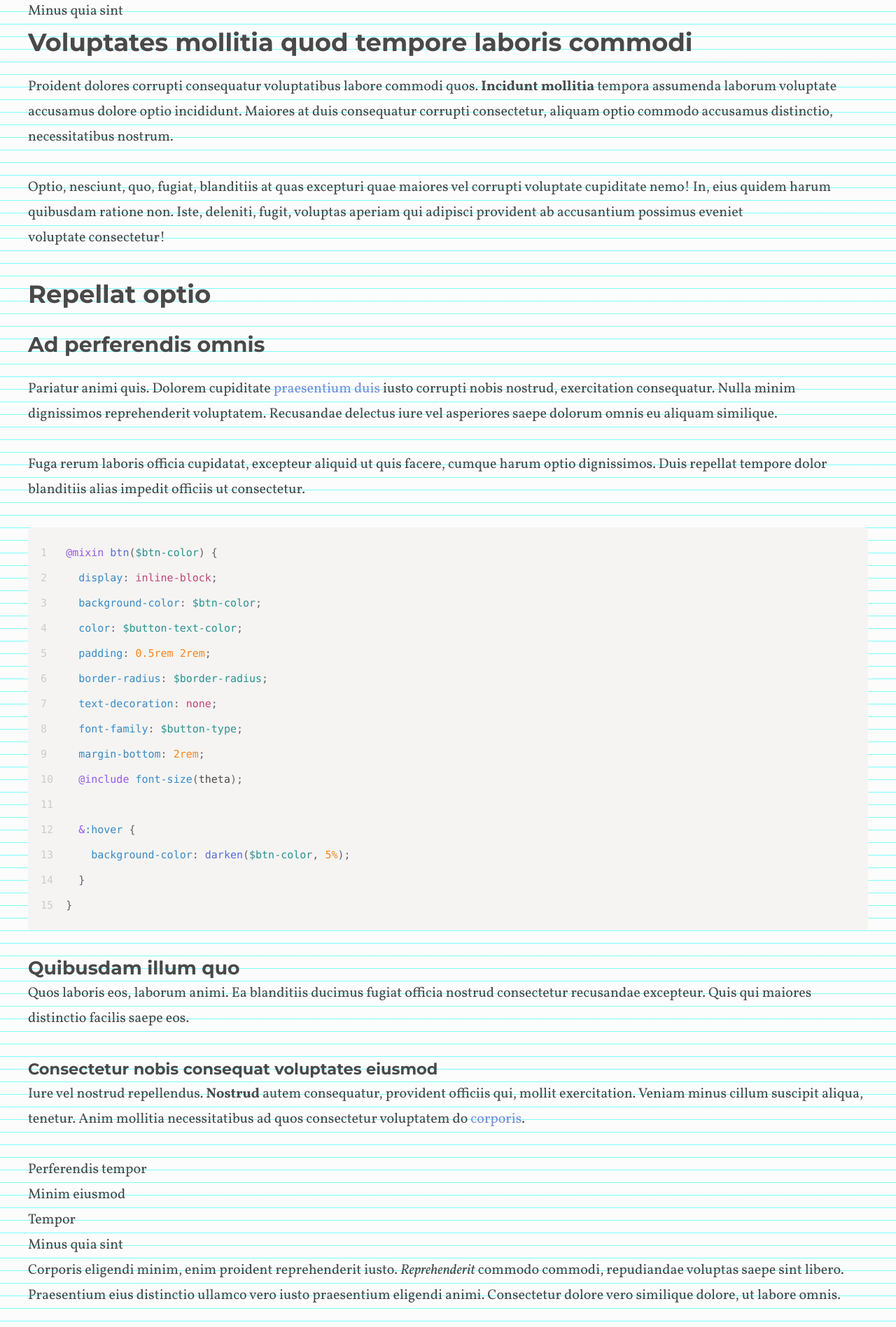
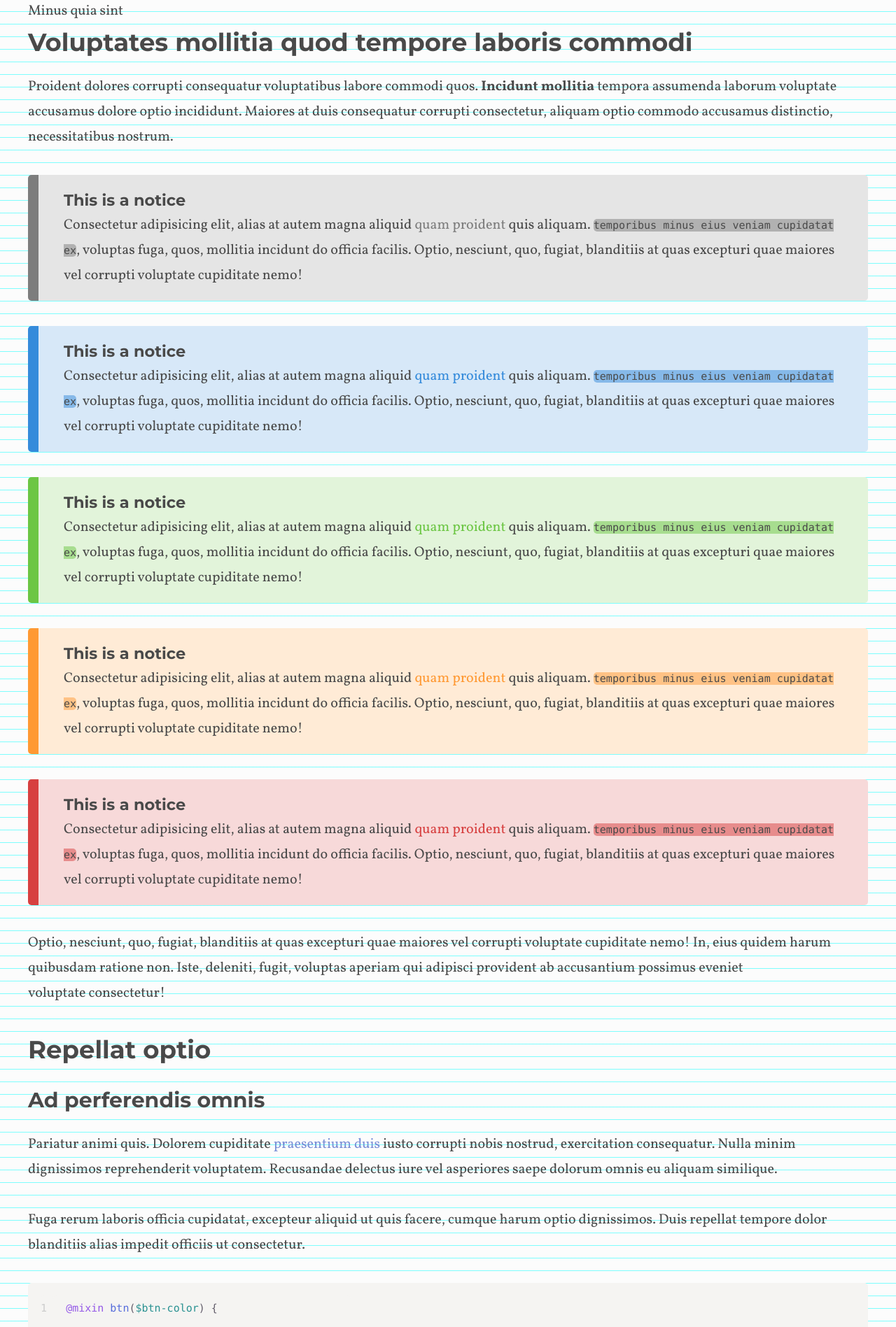
Before and after one commit to chloeam/divine, a Jekyll site: the page built from index.html, in a window 1280 px wide. Shown: the part 902-2799 px from the top of the page at 70% size. Built offline with Jekyll 4.4.1, drawn with Linux system fonts in a browser that asks for light colours.

Commit message:
notices, tried to write establish-links mixin but it's not really working yet

```diff
--- a/_sass/divine.scss
+++ b/_sass/divine.scss
@@ -22,6 +22,7 @@
 @import 'divine/components/buttons';
 @import 'divine/components/syntax-highlighting';
 @import 'divine/components/code';
+@import 'divine/components/notices';
 
 // Pages
 @import 'divine/pages/home';
--- a/_sass/divine/abstracts/_mixins.scss
+++ b/_sass/divine/abstracts/_mixins.scss
@@ -112,9 +112,47 @@ $scale-maps: map-keys($modular-scale);
   @else {
     @warn "#{$fontsize} is not a valid font size. Please choose either a modular scale value or a pixel value."
   }
+};
+
+// Link color
+// @include link-color(none) -> no link styling
+// @include link-color($primary-color) -> link styling with that color
+@mixin establish-link($color, $underline: true) {
+  color: $color;
+  text-decoration: none;
+  transition: $default-transition;
+
+  @if $underline == true {
+    position: relative;
+    &:before {
+      content: "";
+      position: absolute;
+      width: 100%;
+      height: 2px;
+      bottom: 1px;
+      left: 0;
+      background: $color;
+      visibility: hidden;
+      transform: scaleX(0);
+      transition: all 0.2s ease-in-out 0s;
+    }
+    &:hover, &:active, &:focus {
+      transition: all 0.15s ease-out;
+      color: $color;
+      text-decoration: none;
+      &:before {
+          visibility: visible;
+          transform: scaleX(1);
+      }
+    }
   }
 
-
+  @else {
+    &:hover {
+      color: darken($color, 10%);
+    }
+  }
+}
 
 // Assign given breakpoint
 // Loop through breakpoints
--- a/_sass/divine/base/_typography.scss
+++ b/_sass/divine/base/_typography.scss
@@ -38,6 +38,7 @@ h3, %gamma {
 
 h4, %delta {
   @include font-size(delta);
+  // margin-bottom: 1rem;
 }
 
 h5, %epsilon {
@@ -61,35 +62,38 @@ strong {
   font-weight: bold;
 }
 
+a {
+  @include establish-link($link-color);
+}
 // Select all the anchors without a button class
-a:not(.button) {
-  color: $link-color;
-  text-decoration: none;
-  transition: $default-transition;
-  position: relative;
-  transition: all 0.15s ease-out;
-  &:before {
-    content: "";
-    position: absolute;
-    width: 100%;
-    height: 2px;
-    bottom: 1px;
-    left: 0;
-    background: $hover-color;
-    visibility: hidden;
-    transform: scaleX(0);
-    transition: all 0.2s ease-in-out 0s;
-  }
-  &:hover, &:active, &:focus {
-    transition: all 0.15s ease-out;
-    color: $hover-color;
-    text-decoration: none;
-    &:before {
-        visibility: visible;
-        transform: scaleX(1);
-    }
-  }
-}
+// a:not(.button) {
+//   color: $link-color;
+//   text-decoration: none;
+//   transition: $default-transition;
+//   position: relative;
+//   transition: all 0.15s ease-out;
+//   &:before {
+//     content: "";
+//     position: absolute;
+//     width: 100%;
+//     height: 2px;
+//     bottom: 1px;
+//     left: 0;
+//     background: $hover-color;
+//     visibility: hidden;
+//     transform: scaleX(0);
+//     transition: all 0.2s ease-in-out 0s;
+//   }
+//   &:hover, &:active, &:focus {
+//     transition: all 0.15s ease-out;
+//     color: $hover-color;
+//     text-decoration: none;
+//     &:before {
+//         visibility: visible;
+//         transform: scaleX(1);
+//     }
+//   }
+// }
 
 .caption  {
   @include font-size(theta);
--- /dev/null
+++ b/_sass/divine/components/_notices.scss
@@ -0,0 +1,45 @@
+@mixin establish-notice($color) {
+  background-color: tint($color, 80%);
+  border-left: 15px solid $color;
+  border-radius: $border-radius;
+  padding: 1rem 2rem 1rem 2rem;
+  margin-bottom: 2rem;
+
+  h4 {
+    @include font-size(epsilon);
+  }
+
+  p {
+    margin-bottom: 0;
+    // @include font-size(eta);
+    // line-height: 1.5rem;
+  }
+
+  a {
+    @include establish-link($color);
+  }
+
+  code {
+    background-color: tint($color, 40%);
+  }
+}
+
+.notice {
+  @include establish-notice($gray);
+}
+
+.notice.info {
+  @include establish-notice($info-color);
+}
+
+.notice.success {
+  @include establish-notice($success-color);
+}
+
+.notice.warning {
+  @include establish-notice($warning-color);
+}
+
+.notice.error {
+  @include establish-notice($error-color);
+}
--- a/index.html
+++ b/index.html
@@ -31,6 +31,41 @@ title: Portfolio
   <h2>Voluptates mollitia quod tempore laboris&nbsp;commodi</h2>
 
   <p>Proident dolores corrupti consequatur voluptatibus labore commodi quos. <strong>Incidunt mollitia</strong> tempora assumenda laborum voluptate accusamus dolore optio incididunt. Maiores at duis consequatur corrupti consectetur, aliquam optio commodo accusamus distinctio, necessitatibus&nbsp;nostrum.</p>
+
+  <div class="notice">
+    <h4>This is a notice</h4>
+    <p>
+      Consectetur adipisicing elit, alias at autem magna aliquid <a href="#">quam proident</a> quis aliquam. <code>temporibus minus eius veniam cupidatat ex</code>, voluptas fuga, quos, mollitia incidunt do officia facilis. Optio, nesciunt, quo, fugiat, blanditiis at quas excepturi quae maiores vel corrupti voluptate cupiditate nemo!
+    </p>
+  </div>
+
+  <div class="notice info">
+    <h4>This is a notice</h4>
+    <p>
+      Consectetur adipisicing elit, alias at autem magna aliquid <a href="#">quam proident</a> quis aliquam. <code>temporibus minus eius veniam cupidatat ex</code>, voluptas fuga, quos, mollitia incidunt do officia facilis. Optio, nesciunt, quo, fugiat, blanditiis at quas excepturi quae maiores vel corrupti voluptate cupiditate nemo!
+    </p>
+  </div>
+
+  <div class="notice success">
+    <h4>This is a notice</h4>
+    <p>
+      Consectetur adipisicing elit, alias at autem magna aliquid <a href="#">quam proident</a> quis aliquam. <code>temporibus minus eius veniam cupidatat ex</code>, voluptas fuga, quos, mollitia incidunt do officia facilis. Optio, nesciunt, quo, fugiat, blanditiis at quas excepturi quae maiores vel corrupti voluptate cupiditate nemo!
+    </p>
+  </div>
+
+  <div class="notice warning">
+    <h4>This is a notice</h4>
+    <p>
+      Consectetur adipisicing elit, alias at autem magna aliquid <a href="#">quam proident</a> quis aliquam. <code>temporibus minus eius veniam cupidatat ex</code>, voluptas fuga, quos, mollitia incidunt do officia facilis. Optio, nesciunt, quo, fugiat, blanditiis at quas excepturi quae maiores vel corrupti voluptate cupiditate nemo!
+    </p>
+  </div>
+
+  <div class="notice error">
+    <h4>This is a notice</h4>
+    <p>
+      Consectetur adipisicing elit, alias at autem magna aliquid <a href="#">quam proident</a> quis aliquam. <code>temporibus minus eius veniam cupidatat ex</code>, voluptas fuga, quos, mollitia incidunt do officia facilis. Optio, nesciunt, quo, fugiat, blanditiis at quas excepturi quae maiores vel corrupti voluptate cupiditate nemo!
+    </p>
+  </div>
 
   <p>Optio, nesciunt, quo, fugiat, blanditiis at quas excepturi quae maiores vel corrupti voluptate cupiditate nemo! In, eius quidem harum quibusdam ratione non. Iste, deleniti, fugit, voluptas aperiam qui adipisci provident ab accusantium possimus eveniet voluptate&nbsp;consectetur!</p>
 
```
Lines whose indentation alone changed are shown as unchanged.
